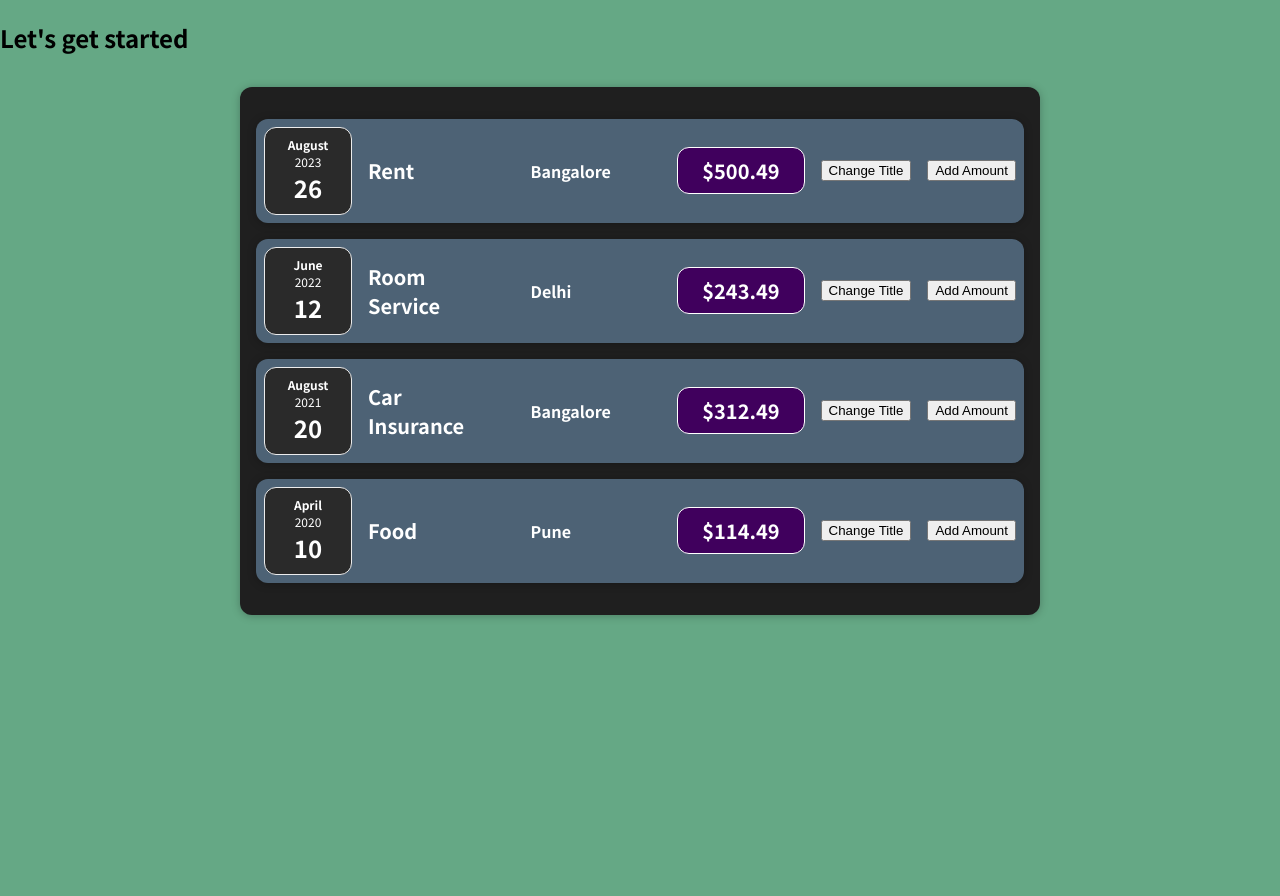
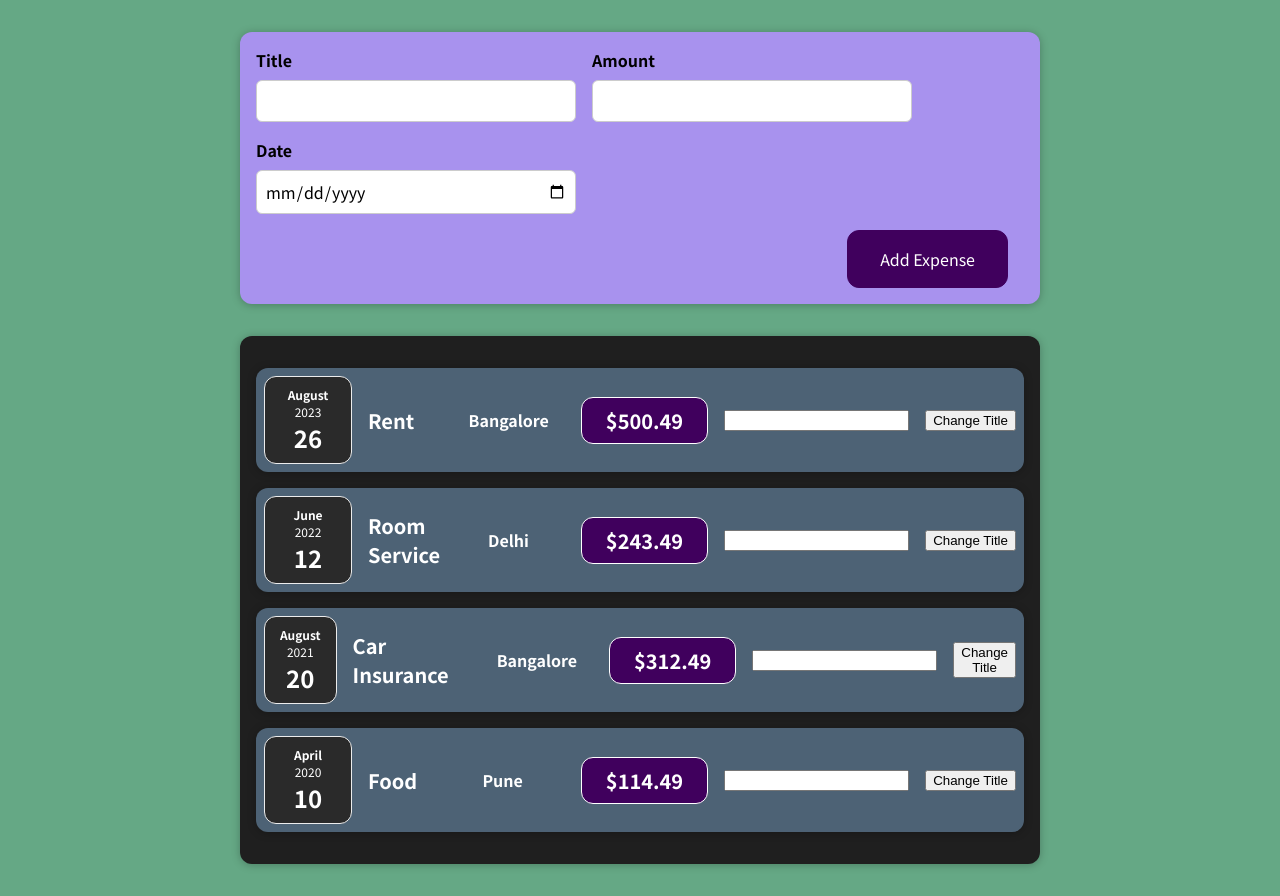
Before and after one commit to kunalrajshah/Expenses-Tracker-by-Reaact-js, a React (Create React App) app in the folder first-react-project/: page / in a window 1280 px wide. Before the commit the page ends 800 px from the top, so only its background shows below. Built offline with nearby package versions, Linux system fonts and the light colour scheme.

Commit message:
making form for add expenses and console input

```diff
--- a/first-react-project/src/App.js
+++ b/first-react-project/src/App.js
@@ -1,4 +1,5 @@
 import Expenses from "./Components/All Expenses Rendering/Expenses";
+import NewExpense from "./Components/NewExpensesAdd/NewExpense";
 import React from "react";
 
 const App = () => {
@@ -40,7 +41,7 @@ const App = () => {
     //   React.createElement(Expenses, { items: expenses })
     // );
     <div>
-      <h2>Let's get started</h2>
+      <NewExpense />
       <Expenses items={expenses} />
     </div>
   );
--- a/first-react-project/src/Components/All Expenses Rendering/ExpenseDetails.js
+++ b/first-react-project/src/Components/All Expenses Rendering/ExpenseDetails.js
@@ -4,27 +4,26 @@ import React,{useState} from "react";
 const ExpenseDetails= (props) => {
   // Here props consist title,location,amount as an object.
   // usestate return Array which consist two element one is variable and other is function.And that function use to changing things.
+
   // Use Array Destructuring
   const [title,setTitle]=useState(props.title);
-  const [amount,setAmount]=useState(props.amount);
+  const [newTitle,setNewTitle]=useState("");
 
   const clickHandler=()=>{
-    setTitle(prompt('Enter New title'));
+    setTitle(newTitle);
   }
 
-  const addhandler=()=>{
-    setAmount('100');
+  const changeHandler=(event)=>{
+    setNewTitle(event.target.value);
   }
-
-
 
   return (
     <div className="expense-item__description">
       <h2>{title}</h2>
       <h3 className="location">{props.location}</h3>
-      <div className="expense-item__price">${amount}</div>
+      <div className="expense-item__price">${props.amount}</div>
+      <input type="text" value={newTitle} onChange={changeHandler}/>
       <button onClick={clickHandler}>Change Title</button>
-      <button onClick={addhandler}>Add Amount</button>
     </div>
   );
 }
--- /dev/null
+++ b/first-react-project/src/Components/NewExpensesAdd/ExpenseForm.css
@@ -0,0 +1,26 @@
+.new-expense__controls {
+  display: flex;
+  flex-wrap: wrap;
+  gap: 1rem;
+  margin-bottom: 1rem;
+  text-align: left;
+}
+
+.new-expense__control label {
+  font-weight: bold;
+  margin-bottom: 0.5rem;
+  display: block;
+}
+
+.new-expense__control input {
+  font: inherit;
+  padding: 0.5rem;
+  border-radius: 6px;
+  border: 1px solid #ccc;
+  width: 20rem;
+  max-width: 100%;
+}
+
+.new-expense__actions {
+  text-align: right;
+}
--- /dev/null
+++ b/first-react-project/src/Components/NewExpensesAdd/ExpenseForm.js
@@ -0,0 +1,63 @@
+import React, { useState } from "react";
+
+import "./ExpenseForm.css";
+
+const ExpenseForm = () => {
+  const [inputTitle, setInputTitle] = useState("");
+  const [inputAmount, setInputAmount] = useState("");
+  const [inputDate, setInputDate] = useState("");
+
+  const changetitleHandler = (event) => {
+    setInputTitle(event.target.value);
+  };
+  const changeamountHandler = (event) => {
+    setInputAmount(event.target.value);
+  };
+  const changedatehandler = (event) => {
+    setInputDate(event.target.value);
+  };
+
+  const showdata = () => {
+    console.log(inputTitle);
+    console.log(inputAmount);
+    console.log(inputDate);
+  };
+
+  return (
+    <form>
+      <div className="new-expense__controls">
+        <div className="new-expense__control">
+          <label>Title</label>
+          <input type="text" value={inputTitle} onChange={changetitleHandler} />
+        </div>
+        <div className="new-expense__control">
+          <label>Amount</label>
+          <input
+            type="number"
+            min="0.01"
+            step="0.01"
+            value={inputAmount}
+            onChange={changeamountHandler}
+          />
+        </div>
+        <div className="new-expense__control">
+          <label>Date</label>
+          <input
+            type="date"
+            min="2019-01-01"
+            max="2023-12-31"
+            value={inputDate}
+            onChange={changedatehandler}
+          />
+        </div>
+      </div>
+      <div className="new-expense__actions">
+        <button type="submit" onClick={showdata}>
+          Add Expense
+        </button>
+      </div>
+    </form>
+  );
+};
+
+export default ExpenseForm;
--- /dev/null
+++ b/first-react-project/src/Components/NewExpensesAdd/NewExpense.css
@@ -0,0 +1,38 @@
+.new-expense {
+  background-color: #a892ee;
+  padding: 1rem;
+  margin: 2rem auto;
+  width: 50rem;
+  max-width: 95%;
+  border-radius: 12px;
+  text-align: center;
+  box-shadow: 0 1px 8px rgba(0, 0, 0, 0.25);
+}
+
+.new-expense button {
+  font: inherit;
+  cursor: pointer;
+  padding: 1rem 2rem;
+  border: 1px solid #40005d;
+  background-color: #40005d;
+  color: white;
+  border-radius: 12px;
+  margin-right: 1rem;
+}
+
+.new-expense button:hover,
+.new-expense button:active {
+  background-color: #510674;
+  border-color: #510674;
+}
+
+.new-expense button.alternative {
+  color: #220131;
+  border-color: transparent;
+  background-color: transparent;
+}
+
+.new-expense button.alternative:hover,
+.new-expense button.alternative:active {
+  background-color: #ddb3f8;
+}
--- /dev/null
+++ b/first-react-project/src/Components/NewExpensesAdd/NewExpense.js
@@ -0,0 +1,12 @@
+import React from "react";
+import ExpenseForm from "./ExpenseForm";
+import './NewExpense.css';
+const NewExpense = () => {
+  return (
+    <div className="new-expense">
+      <ExpenseForm />
+    </div>
+  );
+};
+
+export default NewExpense;
```
